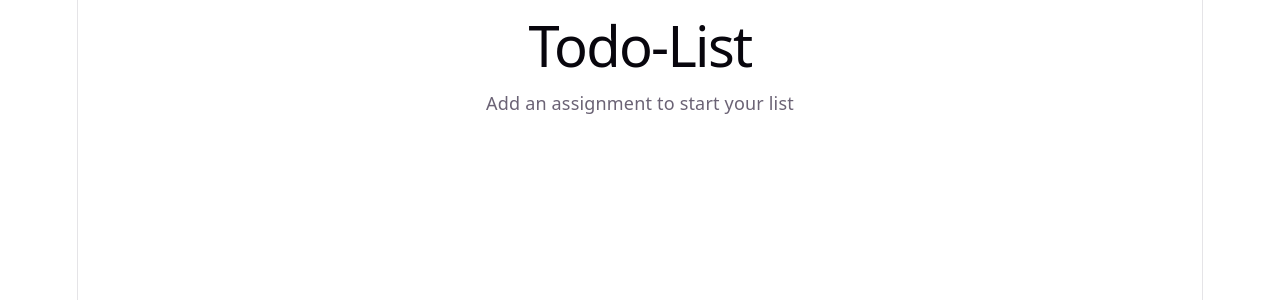
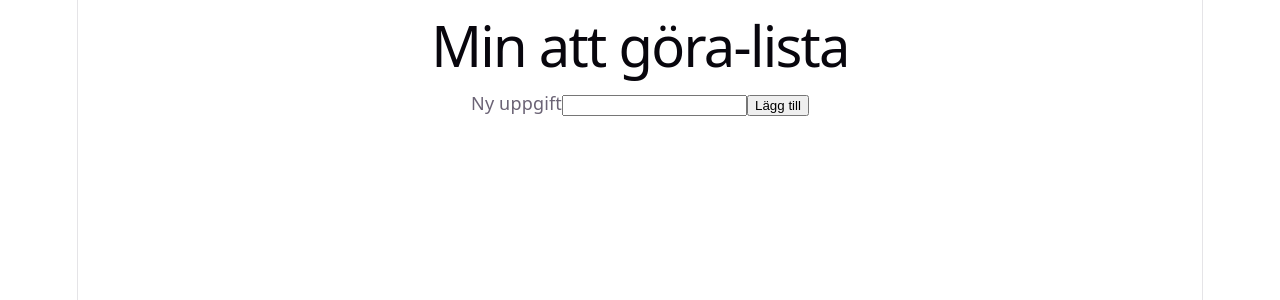
Before and after one commit to Liam-s-lind/todo-app, a React (Vite) app: page / in a window 1280 px wide. Shown: the top 300 px of the page. Built offline with nearby package versions, Linux system fonts and the light colour scheme.

Commit message:
Skapat: Lägg till uppgifter

```diff
--- a/src/App.jsx
+++ b/src/App.jsx
@@ -1,10 +1,47 @@
+import { useState } from 'react'
 import './app.css'
 
 function app () {
+  const [todos, setTodos] = useState([])
+  const [inputText, setInputText] = useState('')
+
+  function handleSubmit(event) {
+    event.preventDefault()
+
+    const trimmedText = inputText.trim()
+    if (trimmedText === '') return
+
+    const newTodo = {
+      id: crypto.randomUUID(),
+      text: trimmedText,
+      completed: false,
+    }
+
+    setTodos((currentTodos) => [...currentTodos, newTodo])
+    setInputText('')
+  }
+
+
   return (
-    <main class name="app">
-      <h1>Todo-List</h1>
-      <p>Add an assignment to start your list</p>
+    <main className="app">
+      <h1>Min att göra-lista</h1>
+
+      <form onSubmit={handleSubmit}>
+        <label htmlFor="todo-input">Ny uppgift</label>
+        <input
+          id="todo-input"
+          type="text"
+          value={inputText}
+          onChange={(event) => setInputText(event.target.value)}
+        />
+        <button type="submit">Lägg till</button>
+      </form>
+
+      <ul>
+        {todos.map((todo) => (
+          <li key={todo.id}>{todo.text}</li>
+        ))}
+      </ul>
     </main>
   )
 }
```
